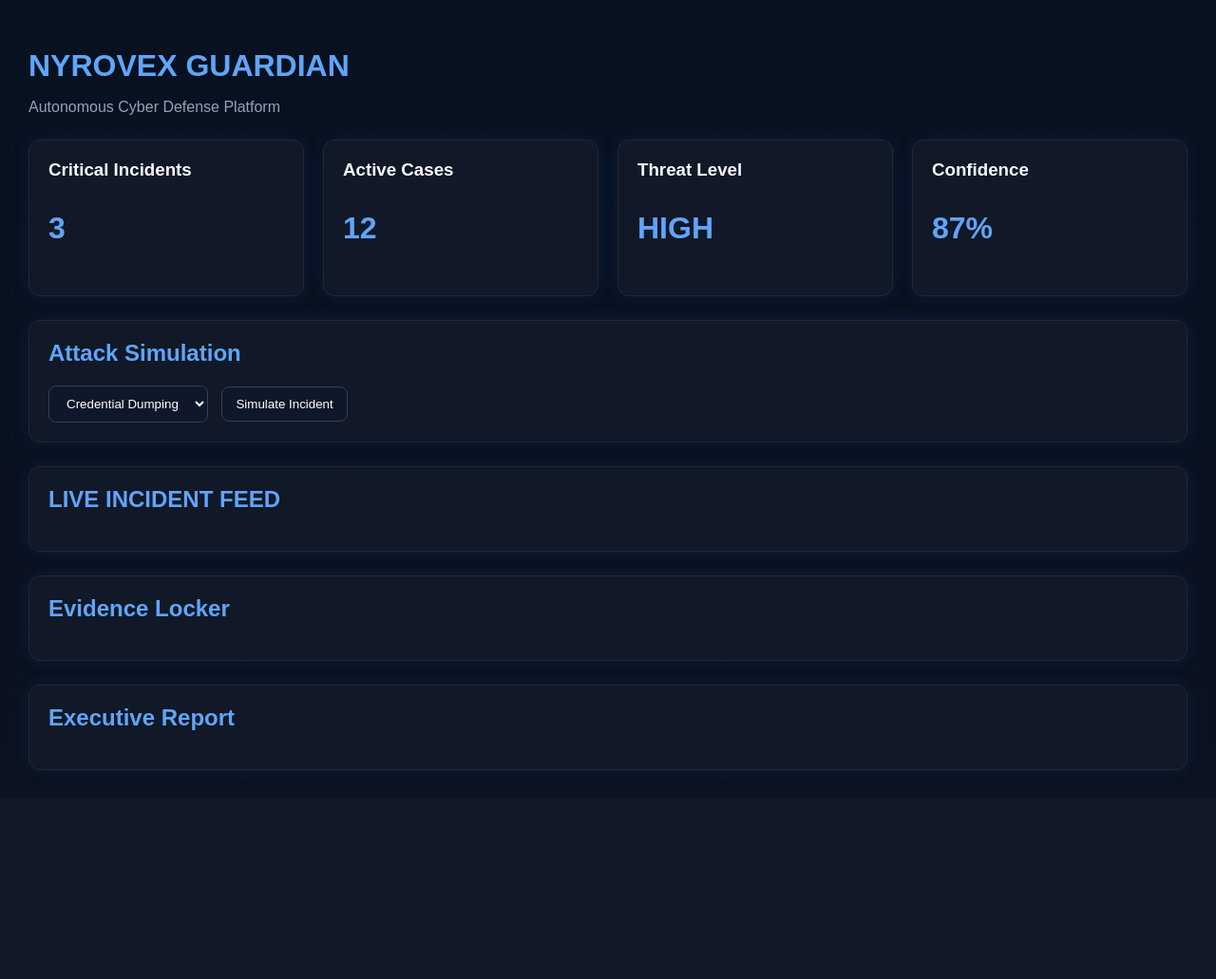
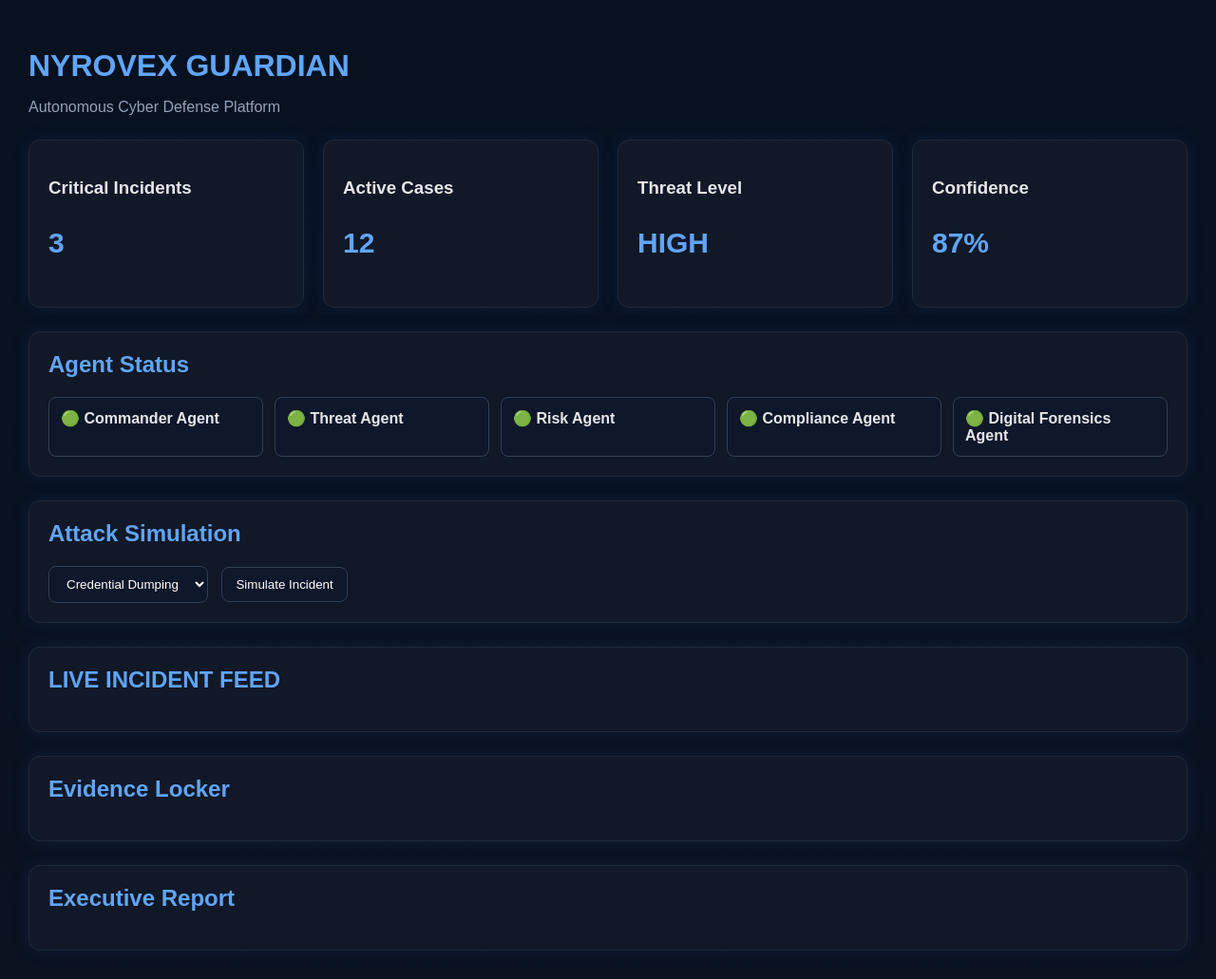
Before and after one commit to hrudyanshkayastha/nyrovex-guardian, a FastAPI app: page / in a window 1280 px wide. Shown: the whole page at 95% size. Before the commit the page ends 811 px from the top, so only its background shows below. Run offline with FastAPI, Linux system fonts and the light colour scheme.

Commit message:
Phase 6.2: agent orchestration and incident simulation dashboard

```diff
--- a/dashboard/static/css/style.css
+++ b/dashboard/static/css/style.css
@@ -1,7 +1,6 @@
 body {
 
     margin: 0;
-
     font-family: Arial, sans-serif;
 
     background:
@@ -22,61 +21,37 @@ body {
 h1 {
 
     color: #60a5fa;
-
     margin-bottom: 5px;
 }
 
 .subtitle {
 
     color: #94a3b8;
-
     margin-bottom: 25px;
 }
 
 .cards {
 
     display: grid;
-
-    grid-template-columns:
-    repeat(4, 1fr);
-
+    grid-template-columns: repeat(4, 1fr);
     gap: 20px;
 }
 
 .card {
 
     background: #111827;
-
     border: 1px solid #1f2937;
-
     border-radius: 12px;
-
     padding: 20px;
 
     box-shadow:
     0 0 20px rgba(59,130,246,0.10);
-
-    transition: 0.3s;
-}
-
-.card:hover {
-
-    transform: translateY(-4px);
-}
-
-.card h3 {
-
-    margin-top: 0;
-
-    color: #f8fafc;
 }
 
 .card p {
 
-    font-size: 32px;
-
+    font-size: 30px;
     font-weight: bold;
-
     color: #60a5fa;
 }
 
@@ -98,9 +73,31 @@ h1 {
 
 .panel h2 {
 
+    color: #60a5fa;
     margin-top: 0;
+}
 
-    color: #60a5fa;
+#agents {
+
+    display: grid;
+
+    grid-template-columns:
+    repeat(auto-fit, minmax(220px, 1fr));
+
+    gap: 12px;
+}
+
+.agent {
+
+    background: #0f172a;
+
+    border: 1px solid #334155;
+
+    border-radius: 8px;
+
+    padding: 12px;
+
+    font-weight: bold;
 }
 
 select,
@@ -116,14 +113,9 @@ button {
 
     padding: 10px 14px;
 
+    cursor: pointer;
+
     margin-right: 10px;
-
-    cursor: pointer;
-}
-
-button:hover {
-
-    background: #1e293b;
 }
 
 .feed-event {
@@ -138,7 +130,7 @@ button:hover {
 
     border-radius: 6px;
 
-    animation: fadein 0.4s ease;
+    animation: fadein .4s ease;
 }
 
 .timestamp {
@@ -147,16 +139,14 @@ button:hover {
 
     font-size: 12px;
 
-    margin-bottom: 5px;
+    margin-bottom: 4px;
 }
 
 pre {
 
     white-space: pre-wrap;
 
-    color: #e5e7eb;
-
-    line-height: 1.6;
+    line-height: 1.7;
 }
 
 @keyframes fadein {
--- a/dashboard/static/js/app.js
+++ b/dashboard/static/js/app.js
@@ -1,6 +1,7 @@
 const attackScenarios = {
 
     "Credential Dumping": {
+
         events: [
             "Alert Received",
             "Commander Activated",
@@ -37,6 +38,7 @@ MITRE: T1003
     },
 
     "Ransomware": {
+
         events: [
             "Alert Received",
             "Commander Activated",
@@ -54,30 +56,30 @@ Severity: Critical
 
 RISK ASSESSMENT
 Risk Score: 95
-Priority: P1
 
 COMPLIANCE
-Breach Notification Required
+Notification Required
 
 FORENSICS
 Encrypted Files Found
-Ransom Note Detected
-T1486
+Ransom Note Found
+MITRE T1486
 `,
 
         evidence: `
-Ransom Note: FOUND
 MITRE: T1486
-Status: Critical
+Encrypted Files
+Ransom Note Found
 `
     },
 
     "Data Exfiltration": {
+
         events: [
             "Alert Received",
             "Commander Activated",
             "Threat Agent Started",
-            "Outbound Traffic Detected",
+            "Outbound Transfer Detected",
             "Sensitive Data Identified",
             "IOC Extracted",
             "Compliance Review",
@@ -95,8 +97,8 @@ COMPLIANCE
 Potential GDPR Violation
 
 FORENSICS
-Large Data Transfer
-External IP Contact
+Large External Transfer
+Sensitive Data Exposure
 `,
 
         evidence: `
@@ -109,7 +111,33 @@ Possible Exfiltration
 
 let currentTimer = null;
 
+function resetAgents() {
+
+    document.getElementById("commander").innerHTML =
+        "🟢 Commander Agent";
+
+    document.getElementById("threat").innerHTML =
+        "🟢 Threat Agent";
+
+    document.getElementById("risk").innerHTML =
+        "🟢 Risk Agent";
+
+    document.getElementById("compliance").innerHTML =
+        "🟢 Compliance Agent";
+
+    document.getElementById("forensics").innerHTML =
+        "🟢 Digital Forensics Agent";
+}
+
+function activateAgent(id, name) {
+
+    document.getElementById(id).innerHTML =
+        "🟡 " + name + " Working";
+}
+
 function simulateAttack() {
+
+    resetAgents();
 
     const attack =
         document.getElementById("attack-type").value;
@@ -122,16 +150,52 @@ function simulateAttack() {
 
     feed.innerHTML = "";
 
-    document.getElementById("report-content").innerText = "";
-    document.getElementById("evidence-content").innerText = "";
+    document.getElementById(
+        "report-content"
+    ).innerText = "";
+
+    document.getElementById(
+        "evidence-content"
+    ).innerText = "";
 
     let index = 0;
 
     if (currentTimer) {
+
         clearInterval(currentTimer);
     }
 
     currentTimer = setInterval(() => {
+
+        if (index === 0)
+            activateAgent(
+                "commander",
+                "Commander Agent"
+            );
+
+        if (index === 2)
+            activateAgent(
+                "forensics",
+                "Digital Forensics Agent"
+            );
+
+        if (index === 4)
+            activateAgent(
+                "threat",
+                "Threat Agent"
+            );
+
+        if (index === 5)
+            activateAgent(
+                "risk",
+                "Risk Agent"
+            );
+
+        if (index === 6)
+            activateAgent(
+                "compliance",
+                "Compliance Agent"
+            );
 
         if (index >= scenario.events.length) {
 
@@ -151,8 +215,7 @@ function simulateAttack() {
         const div =
             document.createElement("div");
 
-        div.className =
-            "feed-event";
+        div.className = "feed-event";
 
         div.innerHTML = `
             <div class="timestamp">
--- a/dashboard/templates/index.html
+++ b/dashboard/templates/index.html
@@ -14,6 +14,7 @@
     <div class="container">
 
         <h1>NYROVEX GUARDIAN</h1>
+
         <p class="subtitle">
             Autonomous Cyber Defense Platform
         </p>
@@ -44,14 +45,42 @@
 
         <div class="panel">
 
+            <h2>Agent Status</h2>
+
+            <div id="agents">
+
+                <div class="agent" id="commander">
+                    🟢 Commander Agent
+                </div>
+
+                <div class="agent" id="threat">
+                    🟢 Threat Agent
+                </div>
+
+                <div class="agent" id="risk">
+                    🟢 Risk Agent
+                </div>
+
+                <div class="agent" id="compliance">
+                    🟢 Compliance Agent
+                </div>
+
+                <div class="agent" id="forensics">
+                    🟢 Digital Forensics Agent
+                </div>
+
+            </div>
+
+        </div>
+
+        <div class="panel">
+
             <h2>Attack Simulation</h2>
 
             <select id="attack-type">
 
                 <option>Credential Dumping</option>
-
                 <option>Ransomware</option>
-
                 <option>Data Exfiltration</option>
 
             </select>
```
